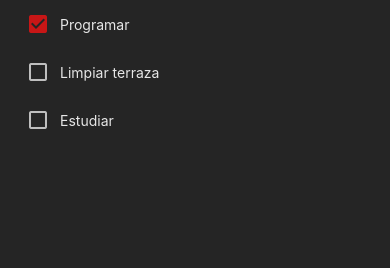
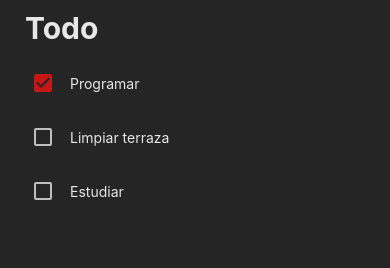
Before and after one commit to StevanVS/react-native-SimpleTodoApp, a React Native app: screen / in a window 390 px wide. Shown: the top 268 px of the page. Built offline with nearby package versions, Linux system fonts and the light colour scheme.

Commit message:
Editar todo

```diff
--- a/app/App.tsx
+++ b/app/App.tsx
@@ -1,17 +1,15 @@
-import {
-  SafeAreaView,
-  StyleSheet,
-} from 'react-native';
+import {SafeAreaView, StatusBar, StyleSheet, Text, View} from 'react-native';
 import React, {useState} from 'react';
 import ActionButton from './components/ActionButton';
 import TodoDialog from './components/TodoDialog';
 import TodoList from './components/TodoList';
 import globalStyle from './constants/globalStyle';
+import {SafeAreaProvider} from 'react-native-safe-area-context';
 
 export default function App() {
   const [isDialogVisible, setIsDialogVisible] = useState(false);
 
-  const todoToEdit: Todo | null = null;
+  const [todoToEdit, setTodoToEdit] = useState<Todo | null>(null);
 
   const [todos, setTodos] = useState<Todo[]>([
     {
@@ -31,10 +29,27 @@ export default function App() {
     },
   ]);
 
-  const addTodo = (title: string) => {
+  const newTodo = () => {
+    setTodoToEdit(null);
+    setIsDialogVisible(true);
+  };
+
+  const openTodo = (todo: Todo) => {
+    setTodoToEdit(todo);
+    setIsDialogVisible(true);
+  };
+
+  const addOrEditTodo = (title: string, id?: string) => {
     const newTodos = [...todos];
+    console.log({id});
+    if (id) {
+      const index = newTodos.findIndex(t => t.id === id);
+      newTodos[index].title = title;
+    } else {
       const todo: Todo = {id: Date.now().toString(), title, isComplete: false};
       newTodos.push(todo);
+    }
+
     setTodos(newTodos);
   };
 
@@ -49,26 +64,31 @@ export default function App() {
   };
 
   return (
+    <SafeAreaProvider>
       <SafeAreaView style={styles.container}>
-      <TodoList todos={todos} onCompleteToggle={toggleComplete} />
-      <ActionButton
-        onPress={() => {
-          setIsDialogVisible(true);
-        }}
+        <View style={styles.header}>
+          <Text style={styles.headerText}>Todo</Text>
+        </View>
+
+        <TodoList
+          todos={todos}
+          onOpenTodo={openTodo}
+          onToggleComplete={toggleComplete}
         />
+        <ActionButton onPress={newTodo} />
         <TodoDialog
           todo={todoToEdit}
-        confirmText="Anadir"
           isVisible={isDialogVisible}
           onClose={() => {
             setIsDialogVisible(false);
           }}
-        onConfirm={title => {
+          onConfirm={(title, id) => {
             setIsDialogVisible(false);
-          addTodo(title);
+            addOrEditTodo(title, id);
           }}
         />
       </SafeAreaView>
+    </SafeAreaProvider>
   );
 }
 
@@ -78,4 +98,13 @@ const styles = StyleSheet.create({
     backgroundColor: globalStyle.backgroundColor,
     color: globalStyle.textColor,
   },
+  header: {
+    paddingLeft: 25,
+    paddingVertical: 10,
+  },
+  headerText: {
+    fontSize: 30,
+    fontWeight: 'bold',
+    color: globalStyle.textColor,
+  },
 });
--- a/app/components/TodoDialog.tsx
+++ b/app/components/TodoDialog.tsx
@@ -6,22 +6,30 @@ import globalStyle from '../constants/globalStyle';
 type Props = {
   todo: Todo | null;
   isVisible: boolean;
-  confirmText: string;
-  onConfirm: (title: string) => void;
+  onConfirm: (title: string, id?: string) => void;
   onClose: () => void;
 };
 
 export default function TodoDialog({
+  todo,
   isVisible,
-  confirmText,
   onConfirm,
   onClose,
 }: Props) {
   const [inputTitle, setinputTitle] = useState<string>('');
   const inputRef = useRef<TextInput>(null);
 
-  const confirm = () => {
-    onConfirm(inputTitle);
+  useEffect(() => {
+    if (todo) {
+      setinputTitle(todo.title);
+    } else {
+      setinputTitle('');
+    }
+  }, [todo]);
+
+  const confirm = (title: string, id?: string) => {
+    if (title.trim() === '') return;
+    onConfirm(title, id);
     setinputTitle('');
   };
 
@@ -39,8 +47,8 @@ export default function TodoDialog({
       onTouchOutside={onClose}
       visible={isVisible}
       positiveButton={{
-        onPress: () => confirm(),
-        title: confirmText,
+        onPress: () => confirm(inputTitle, todo?.id),
+        title: todo ? 'Editar' : 'Crear',
         style: styles.button as StyleProp<ViewStyle>,
       }}>
       <TextInput
@@ -49,7 +57,7 @@ export default function TodoDialog({
         placeholder="Nueva Tarea"
         value={inputTitle}
         onChangeText={setinputTitle}
-        onSubmitEditing={() => confirm()}
+        onSubmitEditing={() => confirm(inputTitle, todo?.id)}
       />
     </ConfirmDialog>
   );
--- a/app/components/TodoItem.tsx
+++ b/app/components/TodoItem.tsx
@@ -5,23 +5,26 @@ import {CheckBox} from '@rneui/base';
 
 type Props = {
   todo: Todo;
-  onCompleteToggle: (id: string) => void;
+  onOpenTodo: (todo: Todo) => void;
+  onToggleComplete: (id: string) => void;
 };
 
-export default function TodoItem({todo, onCompleteToggle}: Props) {
+export default function TodoItem({todo, onOpenTodo, onToggleComplete}: Props) {
   return (
+    <Pressable onPress={() => onOpenTodo(todo)}>
       <View style={styles.container}>
         <CheckBox
           checkedColor={globalStyle.accentColor}
           containerStyle={styles.checkBox}
           checked={todo.isComplete}
-        onPress={() => onCompleteToggle(todo.id)}
+          onPress={() => onToggleComplete(todo.id)}
           iconType="material"
           checkedIcon="check-box"
           uncheckedIcon="check-box-outline-blank"
         />
         <Text style={styles.text}>{todo.title}</Text>
       </View>
+    </Pressable>
   );
 }
 
@@ -31,12 +34,12 @@ const styles = StyleSheet.create({
     flexDirection: 'row',
     alignItems: 'center',
     paddingHorizontal: 16,
-    paddingVertical: 12,
+    paddingVertical: 5,
   },
   checkBox: {
-    padding: 0,
-    margin: 0,
-    backgroundColor: globalStyle.backgroundColor,
+    padding: 5,
+    margin: 5,
+    backgroundColor: 'transparent',
   },
   text: {
     color: globalStyle.textColor,
--- a/app/components/TodoList.tsx
+++ b/app/components/TodoList.tsx
@@ -5,10 +5,11 @@ import globalStyle from '../constants/globalStyle';
 
 type Props = {
   todos: Todo[];
-  onCompleteToggle: (id: string) => void;
+  onOpenTodo: (todo: Todo) => void;
+  onToggleComplete: (id: string) => void;
 };
 
-export default function TodoList({todos, onCompleteToggle}: Props) {
+export default function TodoList({todos, onOpenTodo, onToggleComplete}: Props) {
   const separator = () => <View style={styles.separator} />;
 
   return (
@@ -16,7 +17,11 @@ export default function TodoList({todos, onCompleteToggle}: Props) {
       style={styles.container}
       data={todos}
       renderItem={({item}) => (
-        <TodoItem todo={item} onCompleteToggle={onCompleteToggle} />
+        <TodoItem
+          todo={item}
+          onOpenTodo={onOpenTodo}
+          onToggleComplete={onToggleComplete}
+        />
       )}
     />
   );
--- a/package.json
+++ b/package.json
@@ -14,6 +14,7 @@
     "@rneui/themed": "^4.0.0-rc.8",
     "react": "19.0.0",
     "react-native": "0.78.1",
+    "react-native-safe-area-context": "^5.3.0",
     "react-native-simple-dialogs": "^2.1.0",
     "react-native-vector-icons": "^10.2.0"
   },
```
Also changed, not shown: 1 other file (tests, documents, lock files or other folders). Lines whose indentation alone changed are shown as unchanged.
